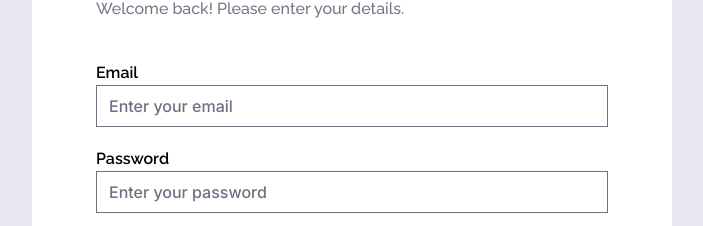
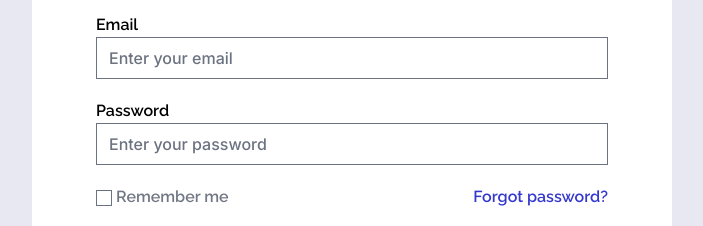
Before and after one commit to primado/edu-frontend, a website: page index.html in a window 1280 px wide. Shown: the part 271-497 px from the top of the page, without its empty margins (288-991 px from the left). Drawn offline with Linux system fonts and the light colour scheme.

Commit message:
change my for container

```diff
--- a/index.html
+++ b/index.html
@@ -12,7 +12,7 @@
 <body class="bg-bg-body flex justify-center items-center sm-425:flex">
 
     <main>
-        <section class="my-28 font-auth_font w-[40em] sm-425:w-screen sm-425:my-0 sm-460:w-screen sm:w-[30em]">
+        <section class="my-16 font-auth_font w-[40em] sm-425:w-screen sm-425:my-0 sm-460:w-screen sm:w-[30em]">
             <div class="container bg-[#fff] px-16 py-10 rounded-lg  sm-375:px-10 sm-425:h-screen">
                 <div class="brand-logo font-semibold text-xl">
                     <h1>Edu</h1>
```
Also changed, not shown: dist/output.css.
